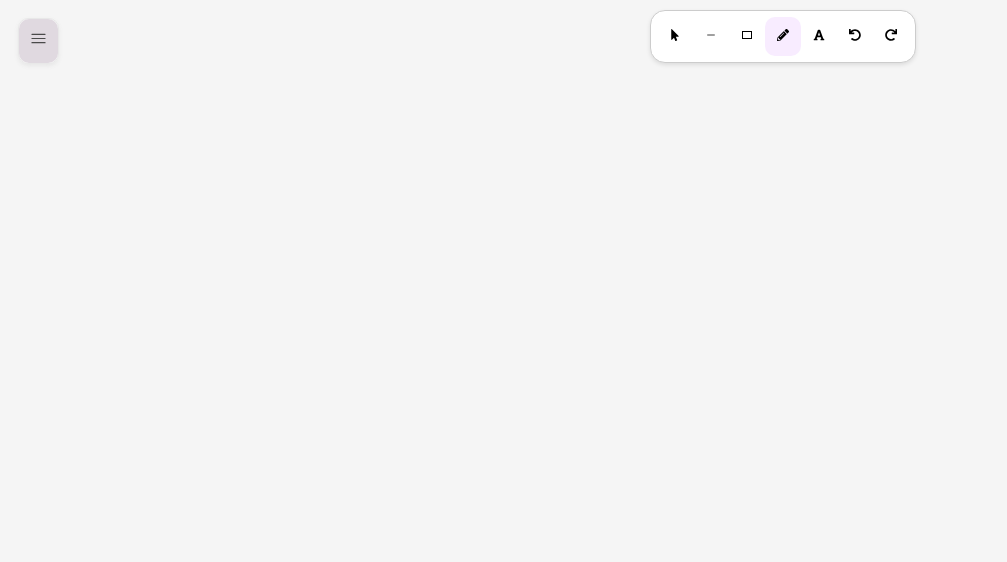
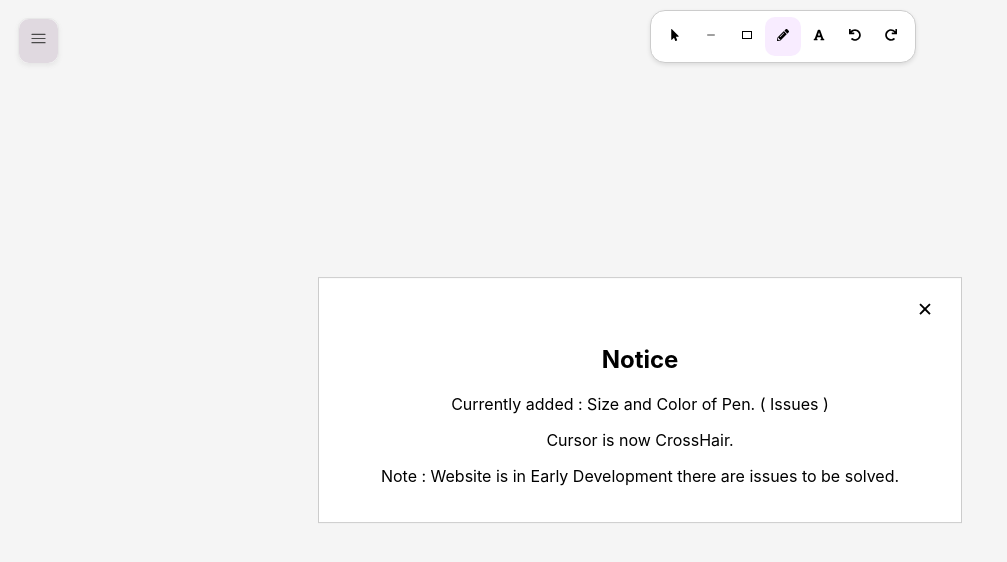
Before and after one commit to sumit171204/draw, a React (Create React App) app: page / in a window 1280 px wide. Shown: the top 562 px of the page, without its empty margins (0-1007 px from the left). Built offline with nearby package versions, Linux system fonts and the light colour scheme; the HTML template or start-up script is replaced by a standard one.

Commit message:
Popup for information

```diff
--- a/src/App.css
+++ b/src/App.css
@@ -129,11 +129,36 @@
   background-color: #0056b3;
 }
 
+.popup {
+  position: fixed;
+  top: 50%;
+  left: 50%;
+  width: auto;
+  height: auto;
+  transform: translate(-50%, -50%);
+  background-color: white;
+  border: 1px solid #ccc;
+  padding: 20px;
+  z-index: 999;
+}
+
+.popup-content {
+  text-align: center;
+}
+
+.popup button {
+  margin-left: 570px;
+  font-size: 20px;
+  border: none;
+  cursor: pointer;
+  background: transparent;
+}
 
 
 /* Media Queries */
 @media only screen and (max-width: 600px) {
   .toolbox-container {
+    position: fixed;
     margin-top: 600px;
     margin-left:50px;
   }
@@ -149,4 +174,10 @@
   .options {
     margin-left: 5px;
   }
+  .popup{
+    width: 250px;
+  }
+  .popup button{
+    margin-left: 220px;
+  }
 }
--- a/src/App.js
+++ b/src/App.js
@@ -1,7 +1,7 @@
 import React, { useEffect, useLayoutEffect, useRef, useState } from "react";
 import { FaMousePointer, FaPencilAlt, FaFont, FaUndo, FaRedo, FaFolderOpen } from "react-icons/fa";
 import { MdOutlineRectangle, MdOutlineSaveAlt, MdDelete } from "react-icons/md";
-import { IoRemoveOutline } from "react-icons/io5";
+import { IoRemoveOutline,IoCloseSharp } from "react-icons/io5";
 import rough from "roughjs/bundled/rough.esm";
 import { HiOutlineBars3 } from "react-icons/hi2";
 import getStroke from "perfect-freehand";
@@ -241,6 +241,8 @@ const App = () => {
   const [showPencilBox, setShowPencilBox] = useState(false);
   const [pencilColor, setPencilColor] = useState("#000000");
   const [pencilSize, setPencilSize] = useState(1);
+  const [showPopup, setShowPopup] = useState(true);
+
   const toggleDropdown = () => {
     setShowDropdown(!showDropdown);
   };
@@ -531,8 +533,24 @@ const handlePencilColorChange = (event) => {
 const handlePencilSizeChange = (event) => {
   setPencilSize(parseInt(event.target.value));
 };
+
+const handleClosePopup = () => {
+  setShowPopup(false);
+};
   return (
     <div>
+      {/* Your existing content */}
+      {showPopup && (
+        <div className="popup">
+          <button onClick={handleClosePopup}><IoCloseSharp /></button>
+          <div className="popup-content">
+            <h2>Notice</h2>
+            <p>Currently added : Size and Color of Pen. ( Issues )</p>
+            <p>Cursor is now CrossHair.</p>
+            <p>Note : Website is in Early Development there are issues to be solved.</p>
+          </div>
+        </div>
+      )}
       <div>
       <div className="options">
         <button className="btnoption" onClick={toggleDropdown}><HiOutlineBars3/></button>
```
